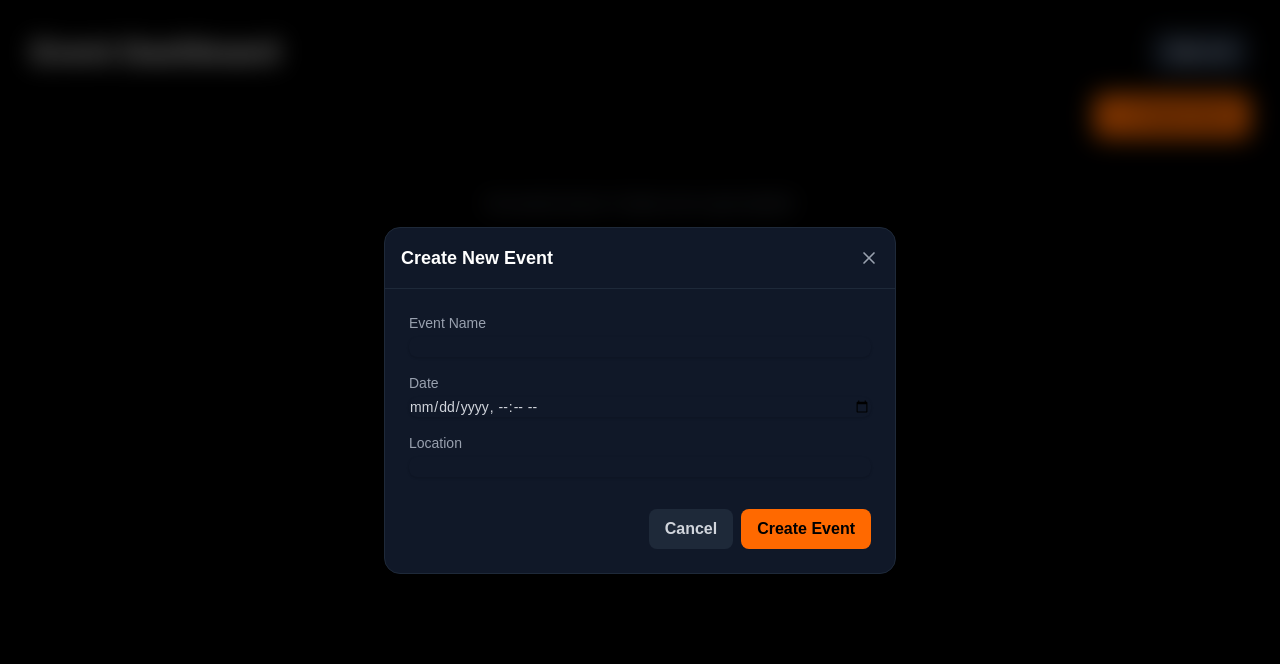
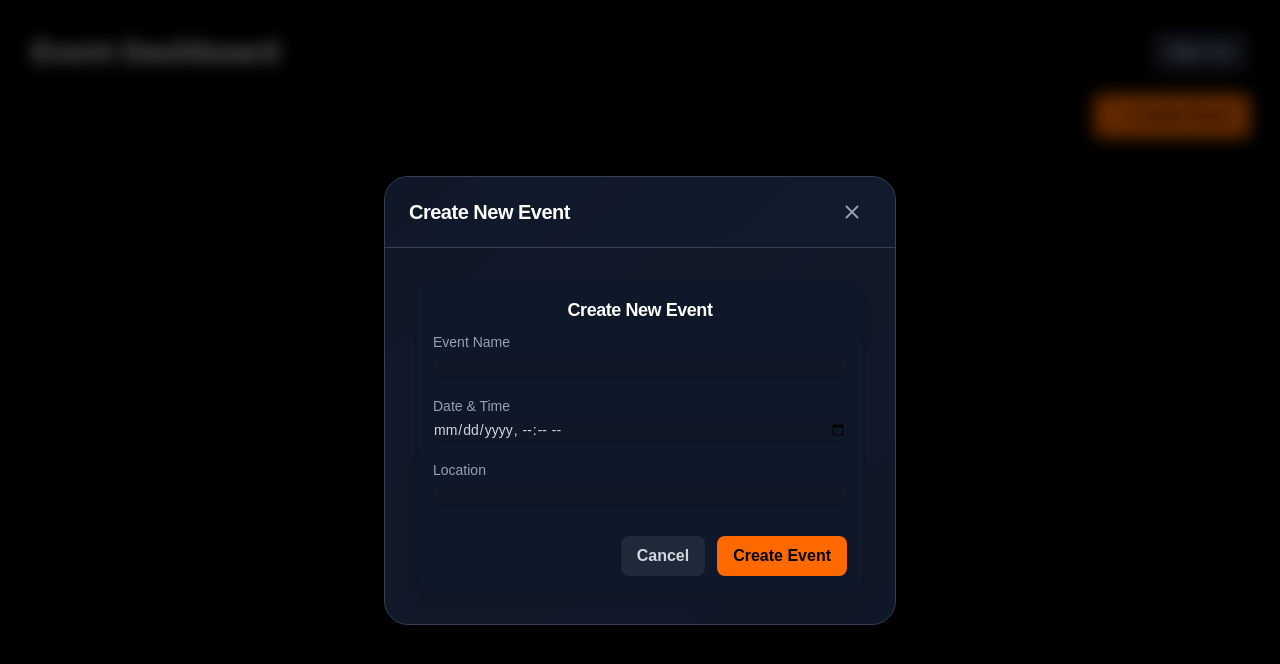
Before and after one commit to Aryanbalodi123/Event_Attendance_CN, a Next.js app: page /admin in a window 1280 px wide. Both pictures are taken after a click on the button "Create Event". Shown: the top 664 px of the page. Built offline with nearby package versions, Linux system fonts and the light colour scheme; no server answers; the database is empty.

Commit message:
fixed ui

```diff
--- a/src/components/admin/EventList.tsx
+++ b/src/components/admin/EventList.tsx
@@ -11,10 +11,15 @@ import Link from 'next/link';
 import { useRouter } from 'next/navigation';
 
 // A simple card for displaying event info
-const EventCard: React.FC<{ event: IEvent }> = ({ event }) => {
-  // FIX: Removed useState and useEffect for formattedDate
-  // const [formattedDate, setFormattedDate] = useState<string>('');
-  // useEffect(() => { ... }, [event.date]);
+const EventCard: React.FC<{ event: IEvent; onDelete: (eventId: string) => void }> = ({ event, onDelete }) => {
+  // Handle delete click with event bubbling prevention
+  const handleDeleteClick = (e: React.MouseEvent) => {
+    e.preventDefault();
+    e.stopPropagation();
+    if (window.confirm('Are you sure you want to delete this event?')) {
+      onDelete(String(event._id));
+    }
+  };
 
   // FIX: Format the date directly here for rendering
   const formattedDate = event.date
@@ -46,13 +51,32 @@ const EventCard: React.FC<{ event: IEvent }> = ({ event }) => {
   return (
     // Use the guaranteed string eventId for the link
     <Link href={`/admin/events/${eventId}`}>
-      <div className="bg-gray-900 border border-gray-800 rounded-2xl p-4 shadow-lg hover:shadow-orange-500/10 hover:border-orange-500 transition-all duration-200 cursor-pointer">
+      <div className="bg-gray-900 border border-gray-800 rounded-2xl p-4 shadow-lg hover:shadow-orange-500/10 hover:border-orange-500 transition-all duration-200 cursor-pointer relative">
         <h3 className="text-xl font-semibold text-orange-500 mb-2">{event.name}</h3>
         {/* Render the directly formatted date */}
         <p className="text-gray-400">{formattedDate}</p>
         <p className="text-gray-500">{event.location}</p>
-        {/* Removed debug ID display */}
-        {/* <p className="text-xs text-gray-600 mt-2">ID: {eventId}</p> */}
+        {/* Delete button positioned absolutely in top-right corner */}
+        <button
+          onClick={handleDeleteClick}
+          className="absolute top-2 right-2 p-2 text-red-500 hover:text-red-400 bg-gray-800 rounded-full hover:bg-gray-700 transition-all"
+          title="Delete event"
+        >
+          <svg
+            xmlns="http://www.w3.org/2000/svg"
+            className="h-5 w-5"
+            fill="none"
+            viewBox="0 0 24 24"
+            stroke="currentColor"
+          >
+            <path
+              strokeLinecap="round"
+              strokeLinejoin="round"
+              strokeWidth={2}
+              d="M19 7l-.867 12.142A2 2 0 0116.138 21H7.862a2 2 0 01-1.995-1.858L5 7m5 4v6m4-6v6m1-10V4a1 1 0 00-1-1h-4a1 1 0 00-1 1v3M4 7h16"
+            />
+          </svg>
+        </button>
       </div>
     </Link>
   );
@@ -67,6 +91,24 @@ const EventList: React.FC<EventListProps> = ({ initialEvents }) => {
   const [events, setEvents] = useState<IEvent[]>(initialEvents);
   const [isModalOpen, setIsModalOpen] = useState(false);
   const router = useRouter();
+
+  const handleDeleteEvent = async (eventId: string) => {
+    try {
+      const response = await fetch(`/api/events/${eventId}`, {
+        method: 'DELETE',
+      });
+
+      if (!response.ok) {
+        throw new Error('Failed to delete event');
+      }
+
+      // Remove the event from the local state
+      setEvents(events.filter(event => String(event._id) !== eventId));
+    } catch (error) {
+      console.error('Error deleting event:', error);
+      alert('Failed to delete event. Please try again.');
+    }
+  };
 
   // Debug: Log initial events (keep if helpful)
   useEffect(() => {
@@ -115,7 +157,7 @@ const EventList: React.FC<EventListProps> = ({ initialEvents }) => {
             if (!event._id) {
                 console.warn('Event missing _id in EventList map:', event);
             }
-            return <EventCard key={key} event={event} />;
+            return <EventCard key={key} event={event} onDelete={handleDeleteEvent} />;
           })}
         </div>
       )}
--- a/src/components/forms/CreateEventForm.tsx
+++ b/src/components/forms/CreateEventForm.tsx
@@ -53,8 +53,11 @@ const CreateEventForm: React.FC<CreateEventFormProps> = ({ onSuccess, onClose })
   };
 
   return (
-    <form onSubmit={handleSubmit} className="space-y-4">
-      {error && <p className="text-red-500 text-sm">{error}</p>}
+    <div className="bg-gray-900/80 rounded-2xl shadow-lg p-2 sm:p-4">
+      <form onSubmit={handleSubmit} className="space-y-6">
+        <h2 className="text-lg font-bold text-white mb-2 tracking-tight text-center">Create New Event</h2>
+        {error && <p className="text-red-500 text-sm text-center">{error}</p>}
+        <div className="grid grid-cols-1 gap-5">
           <Input
             id="name"
             label="Event Name"
@@ -65,7 +68,7 @@ const CreateEventForm: React.FC<CreateEventFormProps> = ({ onSuccess, onClose })
           />
           <Input
             id="date"
-        label="Date"
+            label="Date & Time"
             type="datetime-local"
             value={date}
             onChange={(e) => setDate(e.target.value)}
@@ -79,7 +82,8 @@ const CreateEventForm: React.FC<CreateEventFormProps> = ({ onSuccess, onClose })
             onChange={(e) => setLocation(e.target.value)}
             required
           />
-      <div className="flex justify-end gap-2 pt-4">
+        </div>
+        <div className="flex justify-end gap-3 pt-2">
           <Button type="button" variant="secondary" onClick={onClose} disabled={isLoading}>
             Cancel
           </Button>
@@ -88,6 +92,7 @@ const CreateEventForm: React.FC<CreateEventFormProps> = ({ onSuccess, onClose })
           </Button>
         </div>
       </form>
+    </div>
   );
 };
 
--- a/src/components/ui/Modal.tsx
+++ b/src/components/ui/Modal.tsx
@@ -30,14 +30,14 @@ const Modal: React.FC<ModalProps> = ({ isOpen, onClose, title, children }) => {
     <AnimatePresence>
       {isOpen && (
         <motion.div
-          className="fixed inset-0 z-50 flex items-center justify-center"
+          className="fixed inset-0 z-50 flex items-center justify-center px-2 sm:px-4"
           initial={{ opacity: 0 }}
           animate={{ opacity: 1 }}
           exit={{ opacity: 0 }}
         >
           {/* Backdrop */}
           <motion.div
-            className="absolute inset-0 bg-black/50 backdrop-blur-md"
+            className="absolute inset-0 bg-black/60 backdrop-blur-sm"
             onClick={onClose}
             initial={{ opacity: 0 }}
             animate={{ opacity: 1 }}
@@ -47,25 +47,26 @@ const Modal: React.FC<ModalProps> = ({ isOpen, onClose, title, children }) => {
 
           {/* Modal Panel */}
           <motion.div
-            className="relative z-10 w-full max-w-lg rounded-2xl bg-gray-900 border border-gray-800 shadow-xl"
-            initial={{ scale: 0.9, opacity: 0 }}
+            className="relative z-10 w-full max-w-lg rounded-3xl bg-linear-to-br from-gray-900 via-gray-800 to-gray-900 border border-gray-700 shadow-2xl overflow-hidden"
+            initial={{ scale: 0.95, opacity: 0 }}
             animate={{ scale: 1, opacity: 1 }}
-            exit={{ scale: 0.9, opacity: 0 }}
-            transition={{ type: 'spring', stiffness: 300, damping: 30 }}
+            exit={{ scale: 0.95, opacity: 0 }}
+            transition={{ type: 'spring', stiffness: 300, damping: 28 }}
           >
             {/* Header */}
-            <div className="flex items-center justify-between p-4 border-b border-gray-800">
-              <h3 className="text-lg font-semibold text-white">{title}</h3>
+            <div className="flex items-center justify-between px-6 py-4 border-b border-gray-700 bg-gray-900/80">
+              <h3 className="text-xl font-bold text-white tracking-tight">{title}</h3>
               <button
                 onClick={onClose}
-                className="text-gray-400 hover:text-white transition-colors"
+                className="rounded-full p-2 text-gray-400 hover:text-white hover:bg-gray-800 transition-colors focus:outline-none focus:ring-2 focus:ring-orange-500"
+                aria-label="Close modal"
               >
-                <X size={20} />
+                <X size={22} />
               </button>
             </div>
 
             {/* Content */}
-            <div className="p-6">
+            <div className="p-8 bg-gray-900/90">
               {children}
             </div>
           </motion.div>
```
Lines whose indentation alone changed are shown as unchanged.
